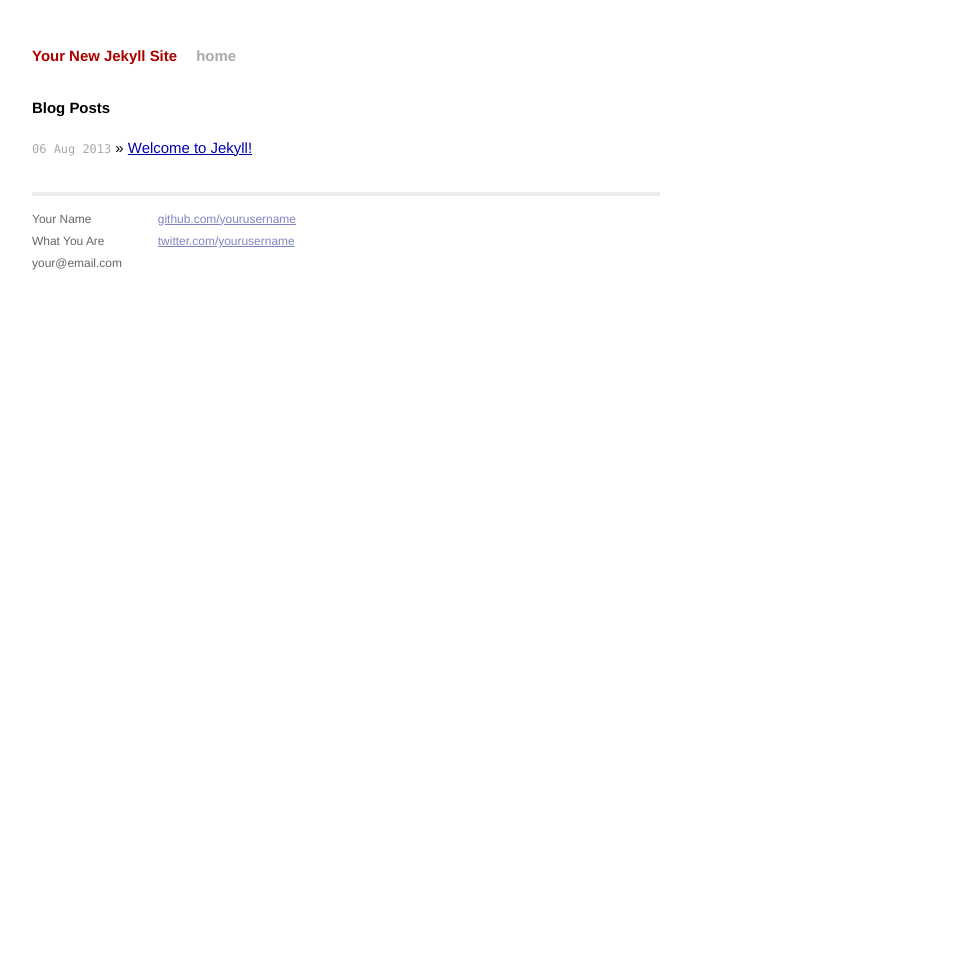
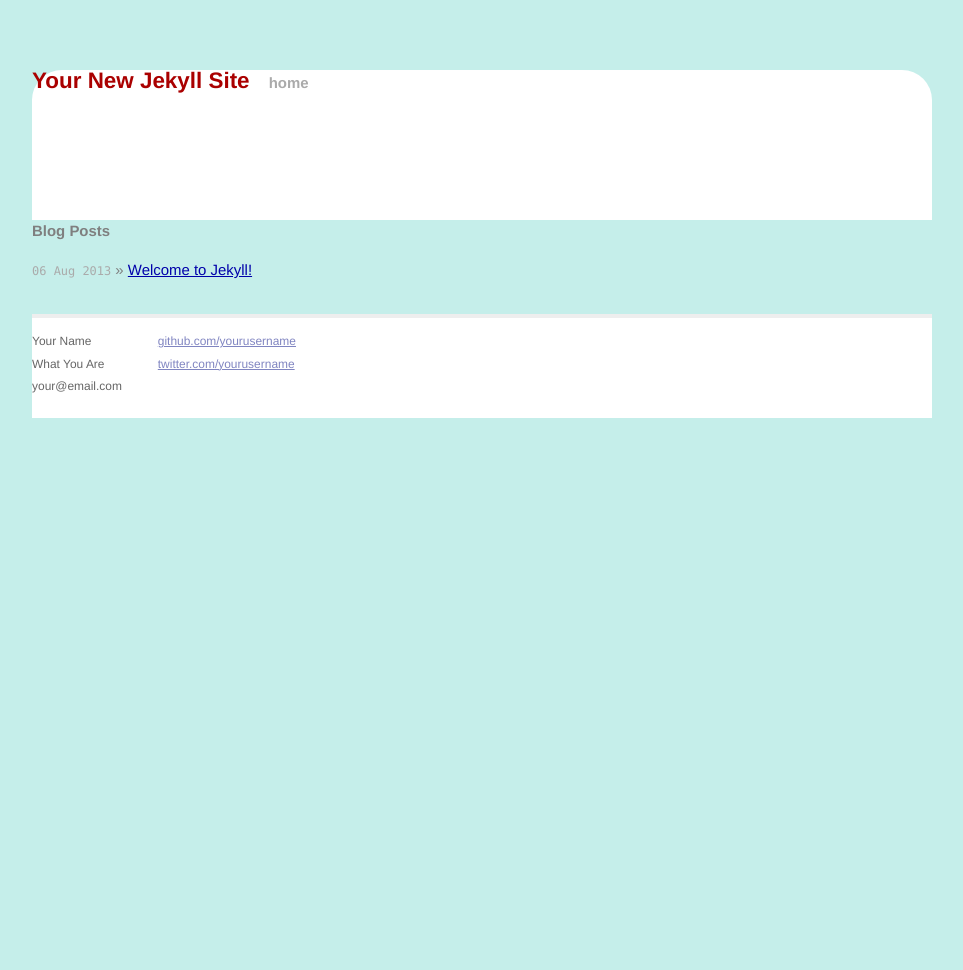
Before and after one commit to shibacha/megaporon.github.io, a Jekyll site: the page built from index.html, in a window 1280 px wide. Shown: the whole page, without its empty margins (294-1257 px from the left). Built offline with Jekyll 4.4.1, drawn with Linux system fonts in a browser that asks for light colours; before the commit the page ends 945 px from its top, so only the background shows below that.

Commit message:
css test

```diff
--- a/css/main.css
+++ b/css/main.css
@@ -32,6 +32,10 @@
 table {
   font-size: inherit;
   font: 100%;
+}
+
+ul li {
+  list-style: none;
 }
 
 /*****************************************************************************/
@@ -163,3 +167,125 @@
 .post pre.terminal code {
   background-color: #333;
 }
+
+
+
+
+
+
+
+
+
+
+
+
+
+
+
+
+html, body, .wrapper {
+  height: 100%;
+}
+
+body {
+  background-color: #c5eeea;
+  /*background-color: #ededed;*/
+  /*ここで背景のベースカラーを指定する*/
+/*background-color: #e1fffd;*/
+
+/*ここでCSS3のグラデーションをつかってストライプのパターン・色を指定する
+（※色を変える場合は#fffffffの部分を変更）*/
+/*background-image: -webkit-gradient(linear, 0 0, 100% 0, color-stop(.5, #c6f2e7), color-stop(.5, transparent), to(transparent));*/
+
+/*ここでパターンの大きさを指定する
+（※ストライプの太さ）*/
+/*-webkit-background-size: 60px;*/
+color: #7f7f7f;
+
+}
+
+.wrapper {
+  margin: 0 auto;
+}
+
+.header {
+  margin: 70px auto 0;
+  width: 900px;
+  height: 150px;
+  /*background-color: #91b0ac;*/
+  background-color: #fff;
+  border-radius: 30px 30px 0 0;
+  /*box-shadow: 0px 0px 20px rgba(0,0,0,0.2);*/
+
+}
+
+.content {
+  margin: 0 auto;
+  padding: 10px 0 50px;
+  width: 900px;
+  height: auto;
+  /*background-color: #a6b07c;*/
+  background-color: #fff;
+    border-radius: 0 0 30px 30px;
+
+  /*box-shadow: 0px 0px 20px rgba(0,0,0,0.2);*/
+}
+
+.footer {
+  margin: 0 auto 0px;
+  width: 900px;
+  height: 100px;
+  /*background-color: #91b0ac;*/
+  background-color: #fff;
+  /*border-radius: 0 0 30px 30px;*/
+  /*box-shadow: 0px 0px 20px rgba(0,0,0,0.2);*/
+}
+
+.about {
+  padding: 50px 50px 10px;
+}
+.title {
+  /*text-align: ce*/
+  font-size: 1.5em;
+  color: #77bebf;
+}
+.txt {
+  padding-top: 10px;
+  font-size: 0.8em;
+  color: #7f7f7f;
+
+}
+.title-line {
+  border-bottom: 1px dashed #ddd;
+  margin: 0 30px;
+
+}
+
+.kiji {
+  padding: 0 50px;
+}
+.pagelink {
+  padding: 50px 50px 0;
+}
+.pagelink li {
+  float: left;
+}
+.copy {
+  padding: 30px 50px;
+  font-size: 12px;
+}
+.kiji-day {
+  padding-bottom: 10px;
+  font-size: 0.7em;
+  color: #989898;
+}
+.kiji-title {
+  padding-bottom: 20px;
+  font-size: 1.1em;
+  color: #7f7f7f;
+  text-shadow: 1px 1px 3px #c9c9c9;
+}
+.kiji-txt {
+font-size: 0.9em;
+color: #7f7f7f;
+}
```
